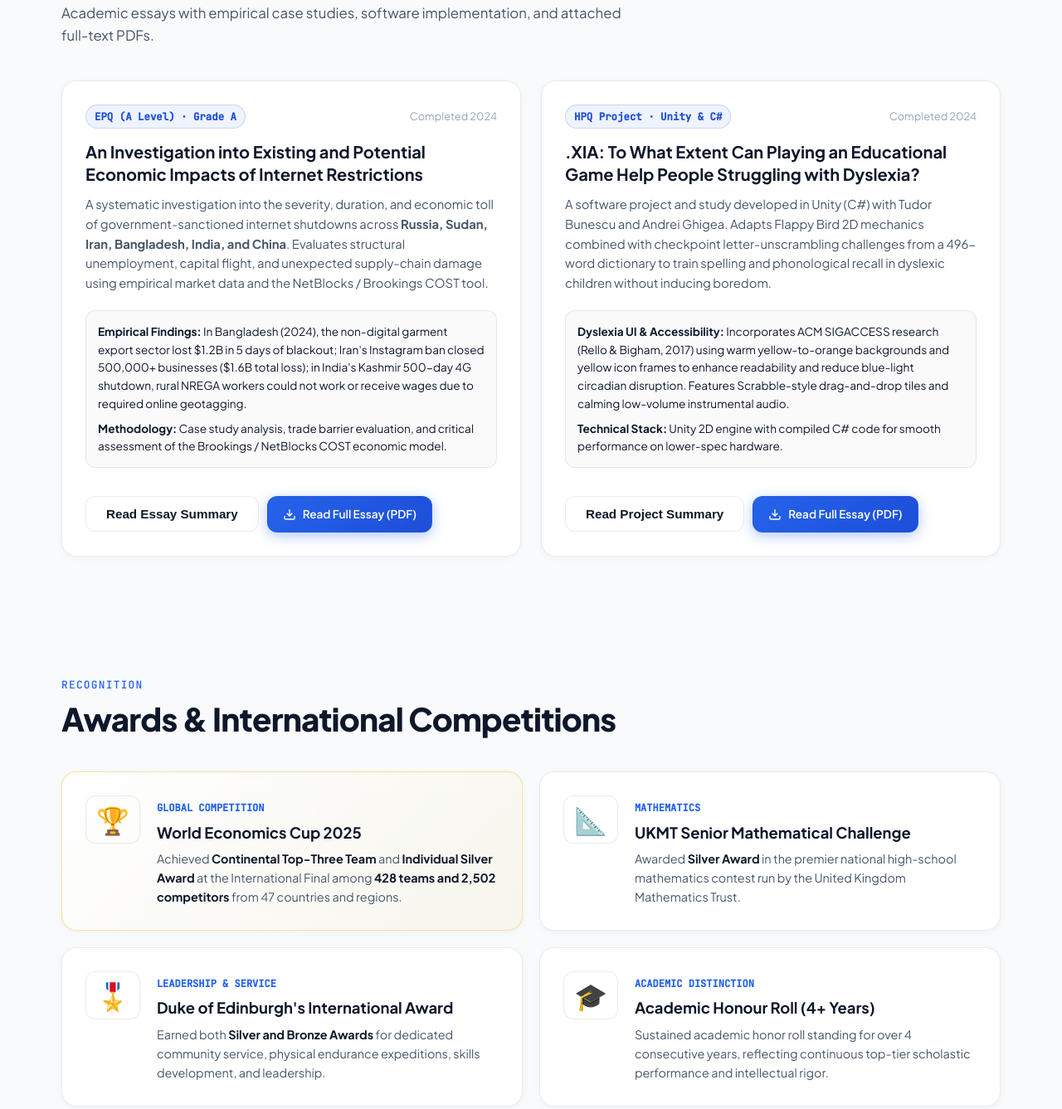
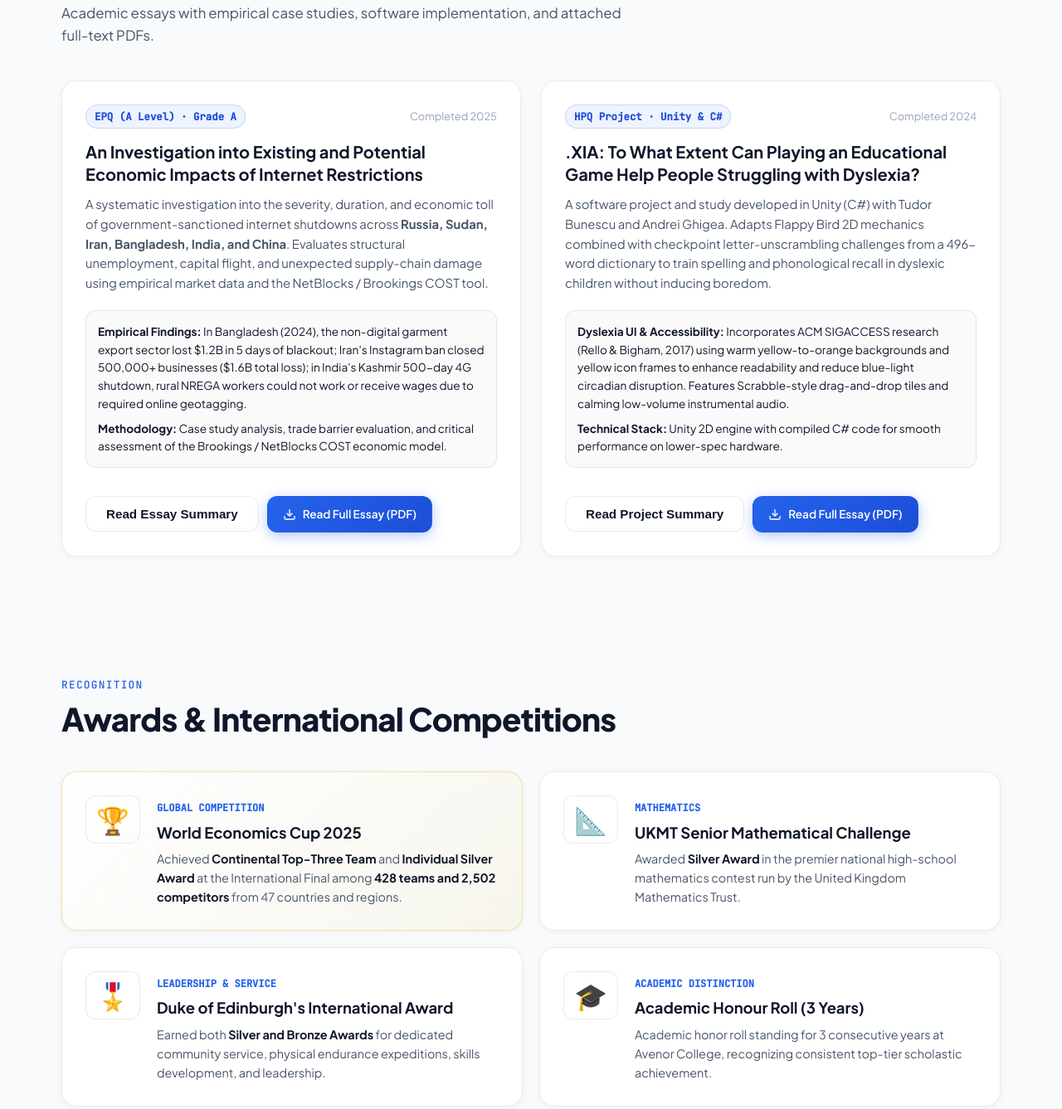
Before and after one commit to alex20137/portfolio, a plain HTML site: page index.html in a window 1280 px wide. Shown: the part 3518-4855 px from the top of the page at 83% size. Drawn offline with Linux system fonts and the light colour scheme.

Commit message:
Correct EPQ date to 2025 and adjust Academic Honour Roll to 3 years

```diff
--- a/index.html
+++ b/index.html
@@ -374,7 +374,7 @@
           <div class="research-card card">
             <div class="research-meta">
               <span class="badge-accent">EPQ (A Level) · Grade A</span>
-              <span class="research-year">Completed 2024</span>
+              <span class="research-year">Completed 2025</span>
             </div>
             <h3 class="research-title">An Investigation into Existing and Potential Economic Impacts of Internet Restrictions</h3>
             <p class="research-excerpt">
@@ -473,9 +473,9 @@
             <div class="award-trophy">🎓</div>
             <div class="award-body">
               <span class="award-badge">Academic Distinction</span>
-              <h3 class="award-title">Academic Honour Roll (4+ Years)</h3>
+              <h3 class="award-title">Academic Honour Roll (3 Years)</h3>
               <p class="award-desc">
-                Sustained academic honor roll standing for over 4 consecutive years, reflecting continuous top-tier scholastic performance and intellectual rigor.
+                Academic honor roll standing for 3 consecutive years at Avenor College, recognizing consistent top-tier scholastic achievement.
               </p>
             </div>
           </div>
```
